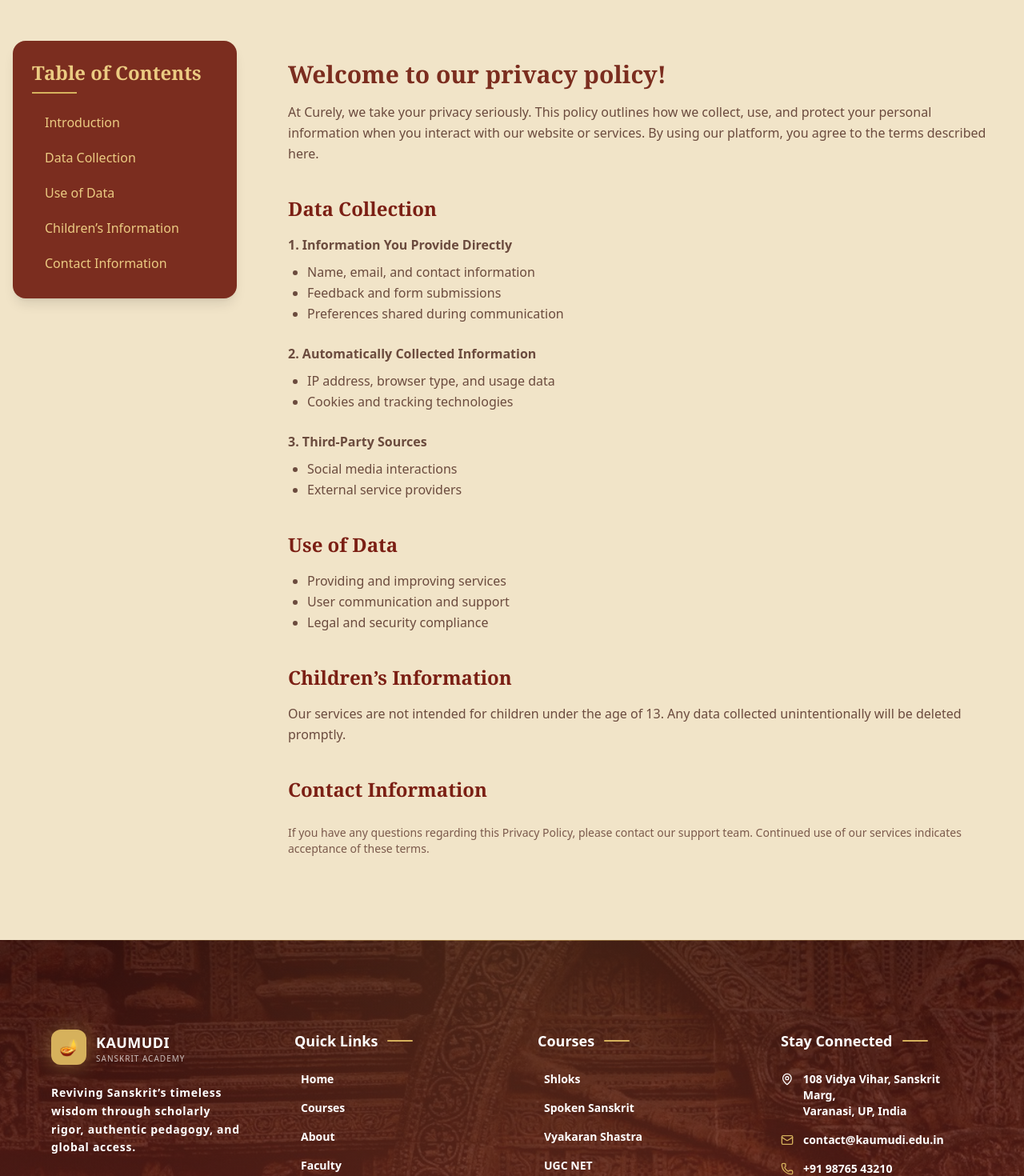
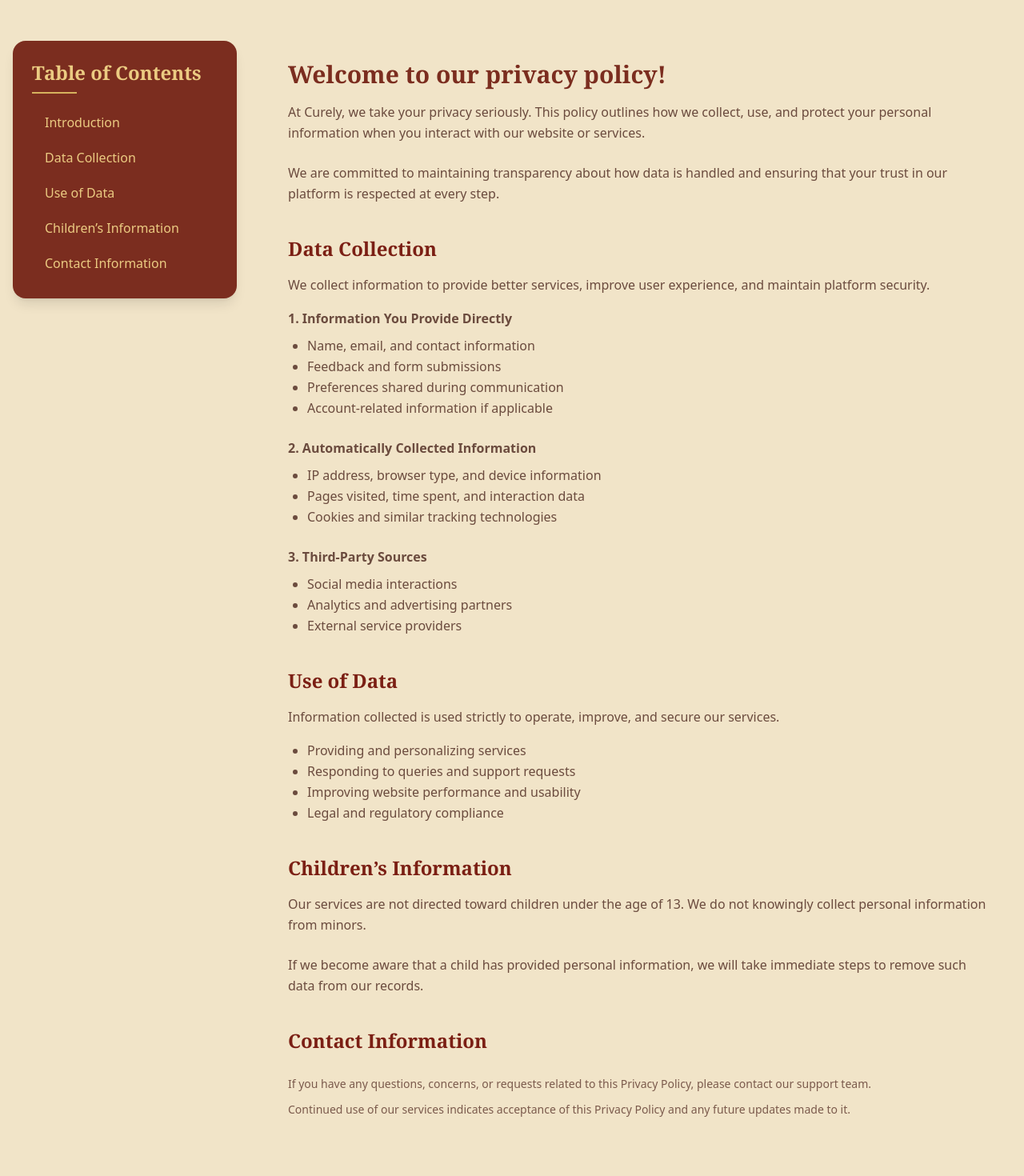
Before and after one commit to Harshdev180/Kaumudi-academy, a React (Vite) app in the folder frontend/: page /privacy in a window 1280 px wide. Shown: the part 620-2090 px from the top of the page at 80% size. Built offline with nearby package versions, Linux system fonts and the light colour scheme.

Commit message:
privacy page

```diff
--- a/frontend/src/pages/Homepage/About.jsx
+++ b/frontend/src/pages/Homepage/About.jsx
@@ -1,5 +1,6 @@
 import { motion } from "framer-motion";
 import aboutImg from "../../assets/image1.jpeg";
+// import heroImg from "../../assets/imgg.jpg"; // 👈 ADD YOUR HERO IMAGE HERE
 
 const fadeLeft = {
   hidden: { opacity: 0, x: -40 },
@@ -33,6 +34,42 @@ const bulletItem = {
 
 const About = () => {
   return (
+    <>
+      {/* HERO SECTION */}
+      <section className="relative h-[420px] md:h-[520px] bg-[#74271E] overflow-hidden">
+        <motion.div
+          initial={{ scale: 1.1, opacity: 0 }}
+          animate={{ scale: 1, opacity: 1 }}
+          transition={{ duration: 1.2, ease: "easeOut" }}
+          className="absolute inset-0"
+        >
+          <img
+            src={heroImg}
+            alt="Kaumudi Academy heritage"
+            className="w-full h-full object-cover"
+          />
+        </motion.div>
+
+        {/* Overlay */}
+        <div className="absolute inset-0 bg-black/60" />
+
+        {/* Hero Content */}
+        <motion.div
+          initial={{ opacity: 0, y: 40 }}
+          animate={{ opacity: 1, y: 0 }}
+          transition={{ duration: 0.9, delay: 0.3 }}
+          className="relative z-10 h-full flex flex-col items-center justify-center text-center px-6"
+        >
+          <h1 className="text-4xl md:text-6xl font-serif font-extrabold text-[#ebcb82] mb-4">
+            Our Heritage. Our Vision.
+          </h1>
+          <p className="max-w-2xl text-lg md:text-xl text-[#f1e4c8]/90">
+            Bridging ancient Sanskrit wisdom with modern global learning
+          </p>
+        </motion.div>
+      </section>
+
+      {/* ABOUT SECTION (UNCHANGED) */}
       <section className="relative bg-[#f1e4c8] py-16 overflow-hidden">
         <div className="mx-auto max-w-[1320px] px-6 grid gap-16 md:grid-cols-[1.25fr_1fr] items-center">
           {/* IMAGE */}
@@ -123,6 +160,7 @@ const About = () => {
           </motion.div>
         </div>
       </section>
+    </>
   );
 };
 
--- a/frontend/src/pages/PrivacyPolicy.jsx
+++ b/frontend/src/pages/PrivacyPolicy.jsx
@@ -42,7 +42,6 @@ export default function PrivacyPolicy() {
             Table of Contents
           </h3>
 
-          {/* UNDERLINE — ONLY ADDITION */}
           <div className="w-14 h-[2px] bg-[#d6b25e] mb-4"></div>
 
           <ul className="space-y-1 text-s text-[#ebcb82]">
@@ -77,7 +76,7 @@ export default function PrivacyPolicy() {
           whileInView={{ opacity: 1, y: 0 }}
           viewport={{ once: true }}
           transition={{ duration: 0.8 }}
-          className=" rounded-3xl  p-10 lg:p-6 text-[#6b4b3e] leading-relaxed"
+          className="rounded-3xl p-10 lg:p-6 text-[#6b4b3e] leading-relaxed"
         >
           {/* INTRODUCTION */}
           <h2
@@ -87,11 +86,16 @@ export default function PrivacyPolicy() {
             Welcome to our privacy policy!
           </h2>
 
-          <p className="mb-10">
+          <p className="mb-6">
             At Curely, we take your privacy seriously. This policy outlines how
             we collect, use, and protect your personal information when you
-            interact with our website or services. By using our platform, you
-            agree to the terms described here.
+            interact with our website or services.
+          </p>
+
+          <p className="mb-10">
+            We are committed to maintaining transparency about how data is
+            handled and ensuring that your trust in our platform is respected
+            at every step.
           </p>
 
           {/* DATA COLLECTION */}
@@ -102,6 +106,11 @@ export default function PrivacyPolicy() {
             Data Collection
           </h3>
 
+          <p className="mb-4">
+            We collect information to provide better services, improve user
+            experience, and maintain platform security.
+          </p>
+
           <p className="font-semibold mb-2">
             1. Information You Provide Directly
           </p>
@@ -109,14 +118,16 @@ export default function PrivacyPolicy() {
             <li>Name, email, and contact information</li>
             <li>Feedback and form submissions</li>
             <li>Preferences shared during communication</li>
+            <li>Account-related information if applicable</li>
           </ul>
 
           <p className="font-semibold mb-2">
             2. Automatically Collected Information
           </p>
           <ul className="list-disc pl-6 mb-6">
-            <li>IP address, browser type, and usage data</li>
-            <li>Cookies and tracking technologies</li>
+            <li>IP address, browser type, and device information</li>
+            <li>Pages visited, time spent, and interaction data</li>
+            <li>Cookies and similar tracking technologies</li>
           </ul>
 
           <p className="font-semibold mb-2">
@@ -124,6 +135,7 @@ export default function PrivacyPolicy() {
           </p>
           <ul className="list-disc pl-6 mb-10">
             <li>Social media interactions</li>
+            <li>Analytics and advertising partners</li>
             <li>External service providers</li>
           </ul>
 
@@ -135,10 +147,16 @@ export default function PrivacyPolicy() {
             Use of Data
           </h3>
 
+          <p className="mb-4">
+            Information collected is used strictly to operate, improve, and
+            secure our services.
+          </p>
+
           <ul className="list-disc pl-6 mb-10">
-            <li>Providing and improving services</li>
-            <li>User communication and support</li>
-            <li>Legal and security compliance</li>
+            <li>Providing and personalizing services</li>
+            <li>Responding to queries and support requests</li>
+            <li>Improving website performance and usability</li>
+            <li>Legal and regulatory compliance</li>
           </ul>
 
           {/* CHILDREN */}
@@ -149,9 +167,14 @@ export default function PrivacyPolicy() {
             Children’s Information
           </h3>
 
+          <p className="mb-6">
+            Our services are not directed toward children under the age of 13.
+            We do not knowingly collect personal information from minors.
+          </p>
+
           <p className="mb-10">
-            Our services are not intended for children under the age of 13.
-            Any data collected unintentionally will be deleted promptly.
+            If we become aware that a child has provided personal information,
+            we will take immediate steps to remove such data from our records.
           </p>
 
           {/* CONTACT */}
@@ -162,11 +185,15 @@ export default function PrivacyPolicy() {
             Contact Information
           </h3>
 
-          <div className="pt-5  border-[#d6b25e]">
+          <div className="pt-5 border-[#d6b25e]">
+            <p className="text-sm text-[#7b5a4c] mb-3">
+              If you have any questions, concerns, or requests related to this
+              Privacy Policy, please contact our support team.
+            </p>
+
             <p className="text-sm text-[#7b5a4c]">
-              If you have any questions regarding this Privacy Policy, please
-              contact our support team. Continued use of our services indicates
-              acceptance of these terms.
+              Continued use of our services indicates acceptance of this Privacy
+              Policy and any future updates made to it.
             </p>
           </div>
         </motion.div>
```
Lines whose indentation alone changed are shown as unchanged.
